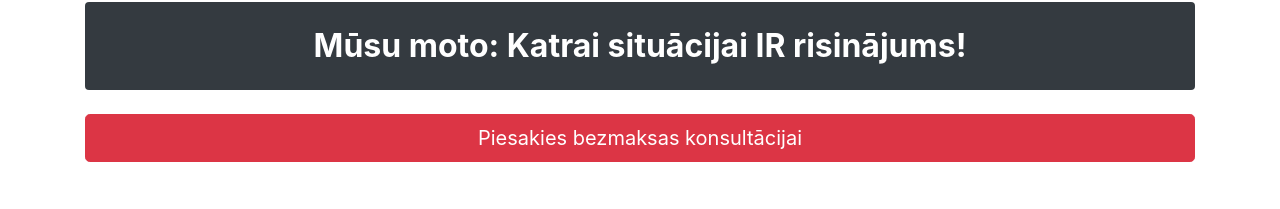
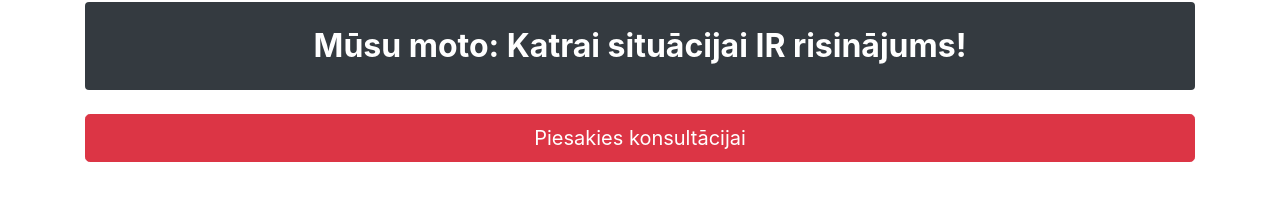
Before and after one commit to shhdq/mnp, a plain HTML site: page par-mums.html in a window 1280 px wide. Shown: the part 1649-1858 px from the top of the page. Drawn offline with nearby package versions, Linux system fonts and the light colour scheme.

Commit message:
Update par-mums.html

```diff
--- a/par-mums.html
+++ b/par-mums.html
@@ -118,8 +118,7 @@
         </div>
 
 
-        <a href="./kontakti.html" class="btn btn-danger btn-lg btn-block mb-5">Piesakies bezmaksas
-            konsultācijai</a>
+        <a href="./kontakti.html" class="btn btn-danger btn-lg btn-block mb-5">Piesakies konsultācijai</a>
     </div>
 
 
```
